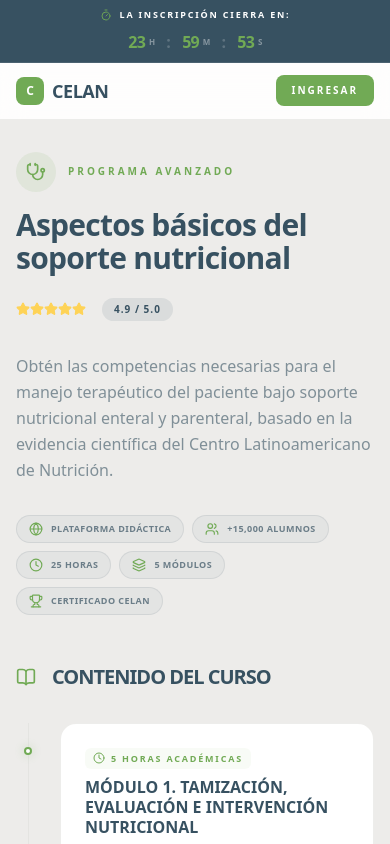
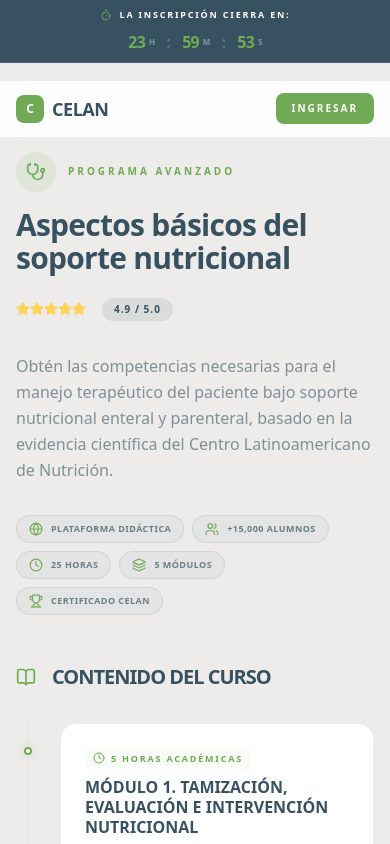
Before and after one commit to JorgeIgnacio666/celan-landing, a Next.js app: page / in a window 390 px wide. Shown: the top 844 px of the page. Built offline with nearby package versions, Linux system fonts and the light colour scheme.

Commit message:
Fix mobile sticky navbar overlap with countdown banner

```diff
--- a/src/app/page.tsx
+++ b/src/app/page.tsx
@@ -101,7 +101,7 @@
       </div>
 
       {/* Navbar Minimalista */}
-      <nav className="border-b border-border/50 bg-white/90 backdrop-blur-md sticky top-[48px] md:top-[52px] z-50">
+      <nav className="border-b border-border/50 bg-white/90 backdrop-blur-md sticky top-[80px] md:top-[52px] z-50">
         <div className="max-w-7xl mx-auto px-4 md:px-6 h-14 md:h-16 flex items-center justify-between">
           <div className="flex items-center gap-2 md:gap-3">
             <div className="w-7 h-7 md:w-8 md:h-8 bg-primary rounded-lg flex items-center justify-center font-black text-white text-xs md:text-base">C</div>
```
